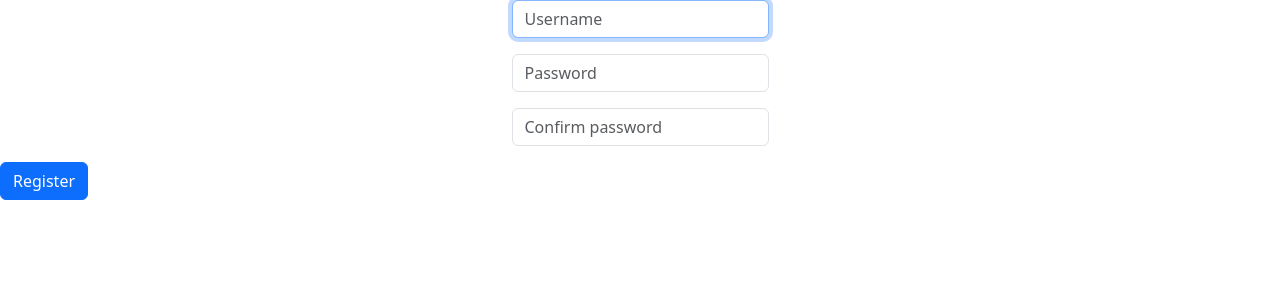
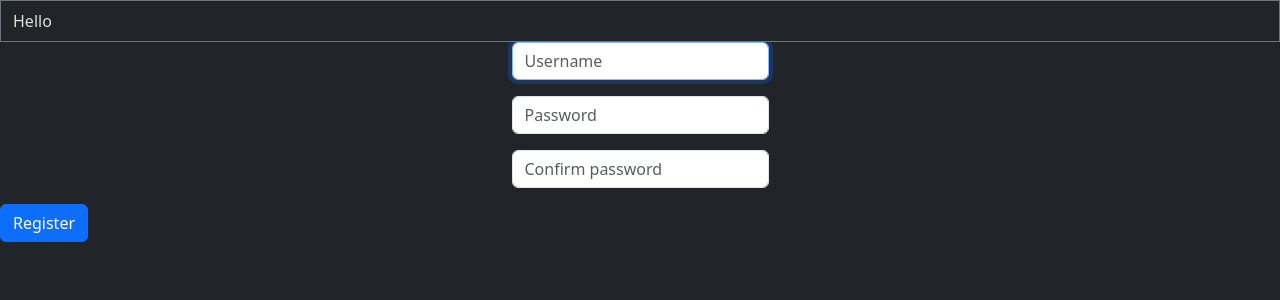
Before and after one commit to talosak/myConvenientSite, a Flask app: page /register in a window 1280 px wide. Shown: the top 300 px of the page. Run offline with Flask 3, Linux system fonts and the light colour scheme.

Commit message:
began working on navbar

```diff
--- a/static/styles.css
+++ b/static/styles.css
@@ -0,0 +1,3 @@
+* {
+    color: #dddddd
+}
--- a/templates/layout.html
+++ b/templates/layout.html
@@ -9,7 +9,13 @@
         <link href="/static/styles.css" rel="stylesheet">
         <title>MyConvenientSite - {% block title %}{% endblock %}</title>
     </head>
-    <body>
+    <body class="bg-dark">
+        <nav class="navbar-dark navbar navbar-expand-md border border-secondary bg-dark">
+            <div class="container-fluid">
+                <button aria-controls="navbar" aria-expanded="false" aria-label="Toggle navigation" class="navbar-toggler" data-bs-target="#navbar" data-bs-toggle="collapse" type="button"></button>
+                Hello
+            </div>
+        </nav>
         <main>
             {% block main %}{% endblock %}
         </main>
```
